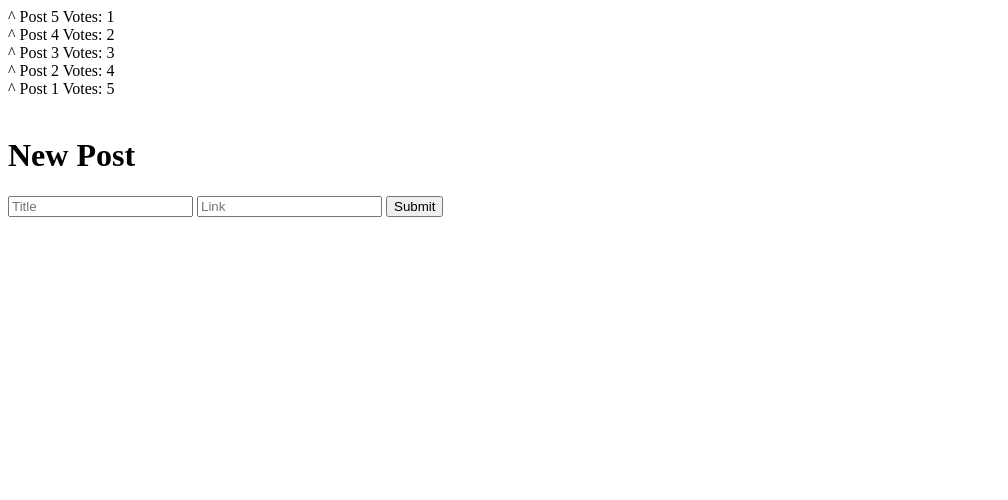
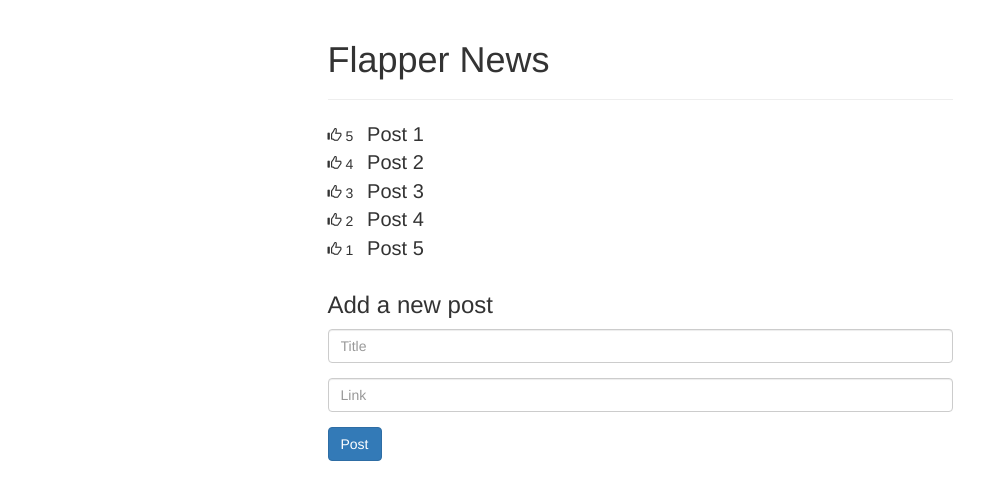
Before and after one commit to TKais/Flapper-News, a plain HTML site: page index.html in a window 1280 px wide. Shown: the whole page, without its empty margins (0-1008 px from the left). Drawn offline with nearby package versions, Linux system fonts and the light colour scheme.

Commit message:
Add bootstrap to style the page

```diff
--- a/index.html
+++ b/index.html
@@ -1,23 +1,54 @@
-<!DOCTYPE html>
 <html>
 <head>
-	<title>Flapper News</title>
-	<script src="http://ajax.googleapis.com/ajax/libs/angularjs/1.3.10/angular.min.js"></script>
-	<script src="app.js"></script>
+  <title>Flapper News</title>
+  <link href="http://maxcdn.bootstrapcdn.com/bootstrap/3.2.0/css/bootstrap.min.css" rel="stylesheet">
+
+  <script src="http://ajax.googleapis.com/ajax/libs/angularjs/1.3.10/angular.min.js"></script>
+  <script src="app.js"></script>
+  <style> .glyphicon-thumbs-up { cursor:pointer } </style>
 </head>
 <body ng-app="flapperNews" ng-controller="MainCtrl">
-	<div ng-repeat="post in posts | orderBy: 'upvotes'">
-		<span ng-click="incrementUpvotes(post)">^</span>
-		<a ng-show="post.link" href="{{post.link}}">{{post.title}}</a>
-		<span ng-hide="post.link">{{post.title}}</span>
-		Votes: {{post.upvotes}}
-	</div>
-	<br>
-	<h1>New Post</h1>
-	<form ng-submit="addPost()">
-		<input type="text" placeholder="Title" ng-model="title">
-		<input type="text" placeholder="Link" ng-model="link">
-		<button type="submit">Submit</button>
-	</form>
+  <div class="row">
+    <div class="col-md-6 col-md-offset-3">
+
+      <div class="page-header">
+        <h1>Flapper News</h1>
+      </div>
+
+      <div ng-repeat="post in posts | orderBy:'-upvotes'">
+        <span class="glyphicon glyphicon-thumbs-up"
+          ng-click="incrementUpvotes(post)"></span>
+        {{post.upvotes}}
+        <span style="font-size:20px; margin-left:10px;">
+          <a ng-show="post.link" href="{{post.link}}">
+            {{post.title}}
+          </a>
+          <span ng-hide="post.link">
+            {{post.title}}
+          </span>
+        </span>
+      </div>
+
+      <form ng-submit="addPost()"
+        style="margin-top:30px;">
+        <h3>Add a new post</h3>
+
+        <div class="form-group">
+          <input type="text"
+            class="form-control"
+            placeholder="Title"
+            ng-model="title"></input>
+        </div>
+        <div class="form-group">
+          <input type="text"
+          class="form-control"
+          placeholder="Link"
+          ng-model="link"></input>
+        </div>
+        <button type="submit" class="btn btn-primary">Post</button>
+      </form>
+
+    </div>
+  </div>
 </body>
 </html>
```
